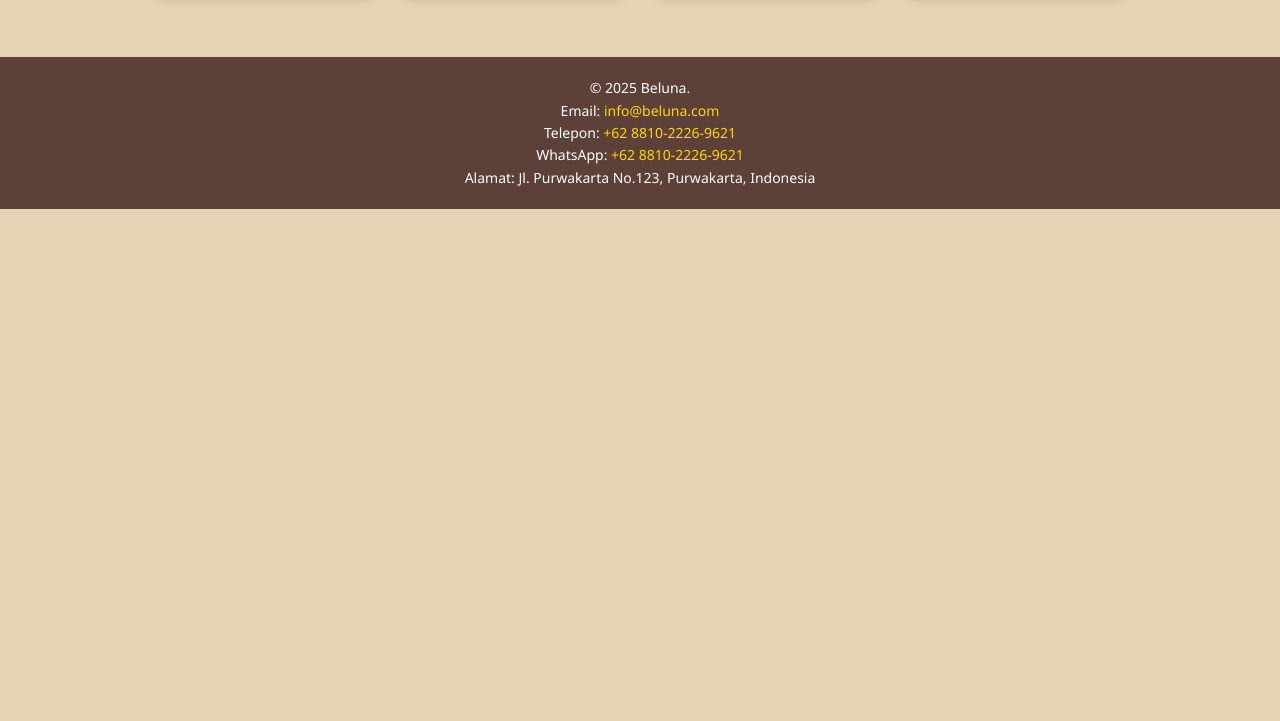
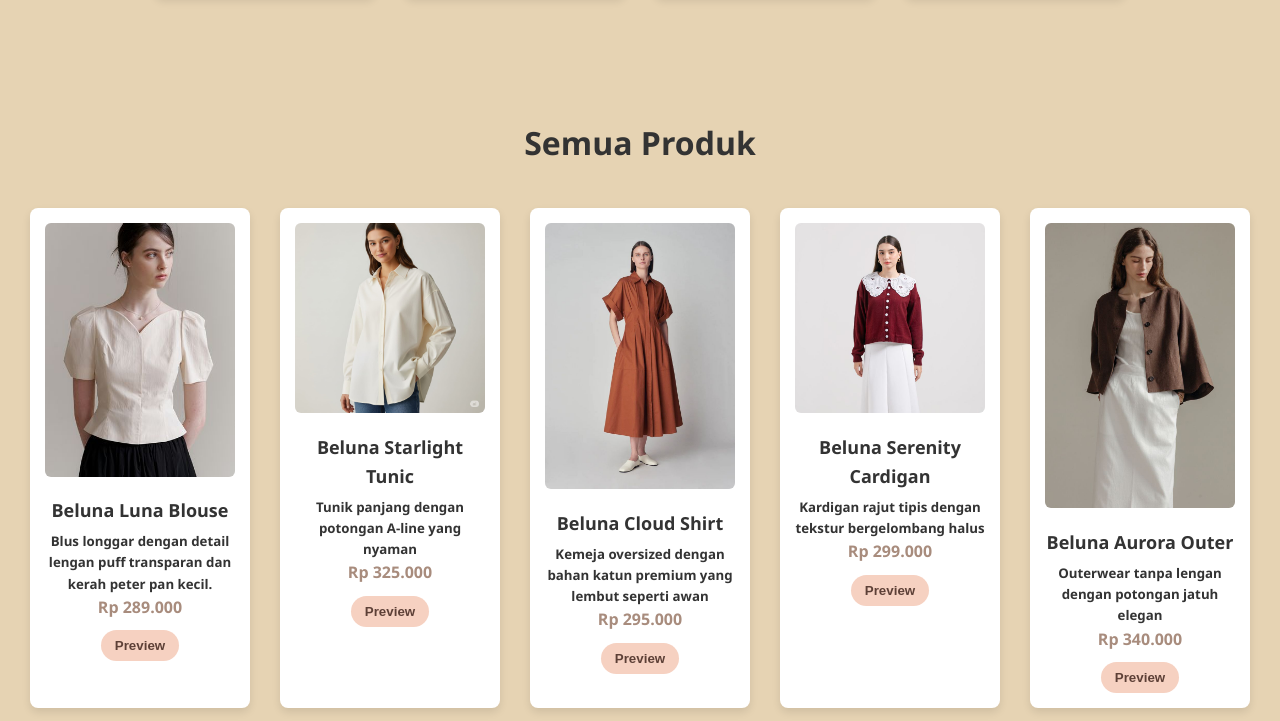
Before and after one commit to Handitapratiwi/-20924744-Handita-_ECommerce_UAS, a plain HTML site: page index.html in a window 1280 px wide. Shown: the part 1079-1800 px from the top of the page. Before the commit the page ends 1288 px from the top, so only its background shows below. Drawn offline with Linux system fonts and the light colour scheme.

Commit message:
perbaikan5

```diff
--- a/index.html
+++ b/index.html
@@ -37,6 +37,14 @@
       </div>
     </section>
 
+    <!-- section produk all -->
+    <section class="products">
+      <h2>Semua Produk</h2>
+        <div class="product-grid" id="product-grid"></div>
+          <!-- Produk akan di-generate oleh JS -->
+        </div>
+    </section>
+
     <!-- Bagian Footer -->
     <footer>
       <p>&copy; 2025 Beluna.</p>
```
